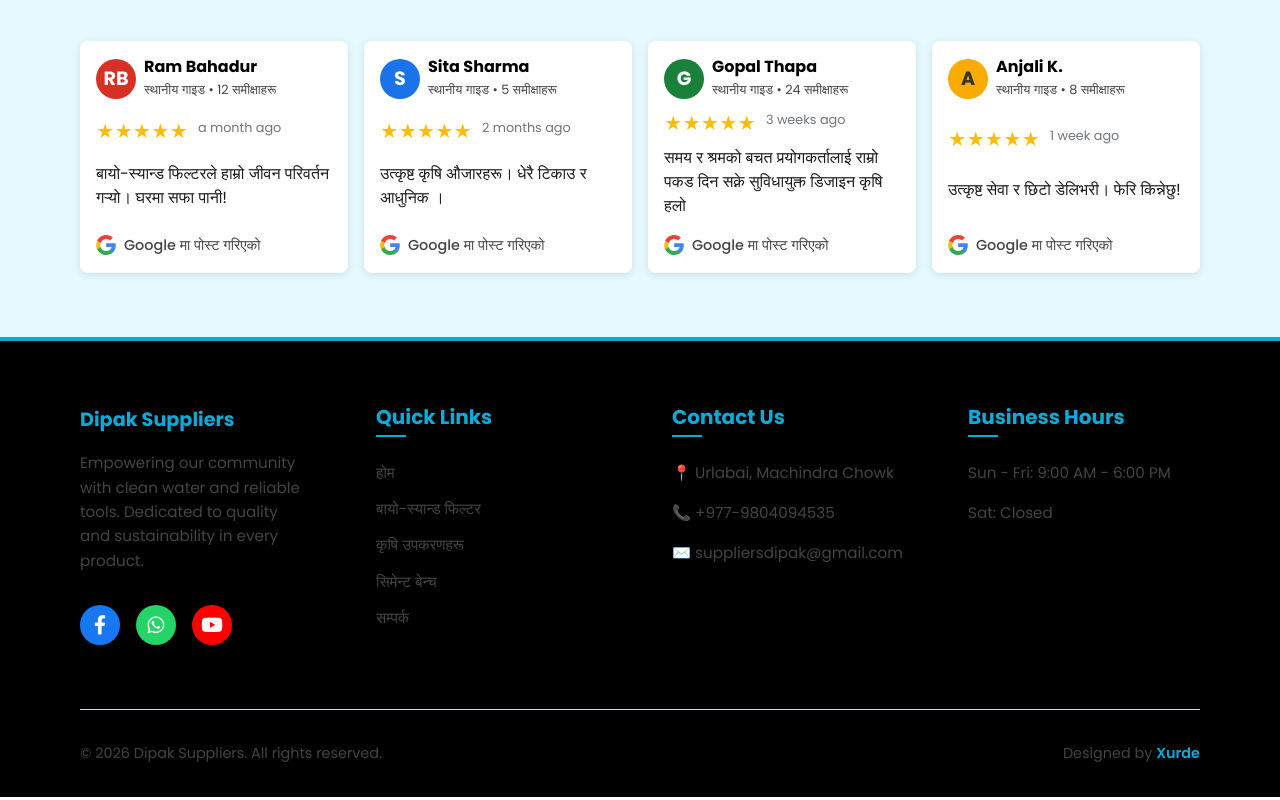
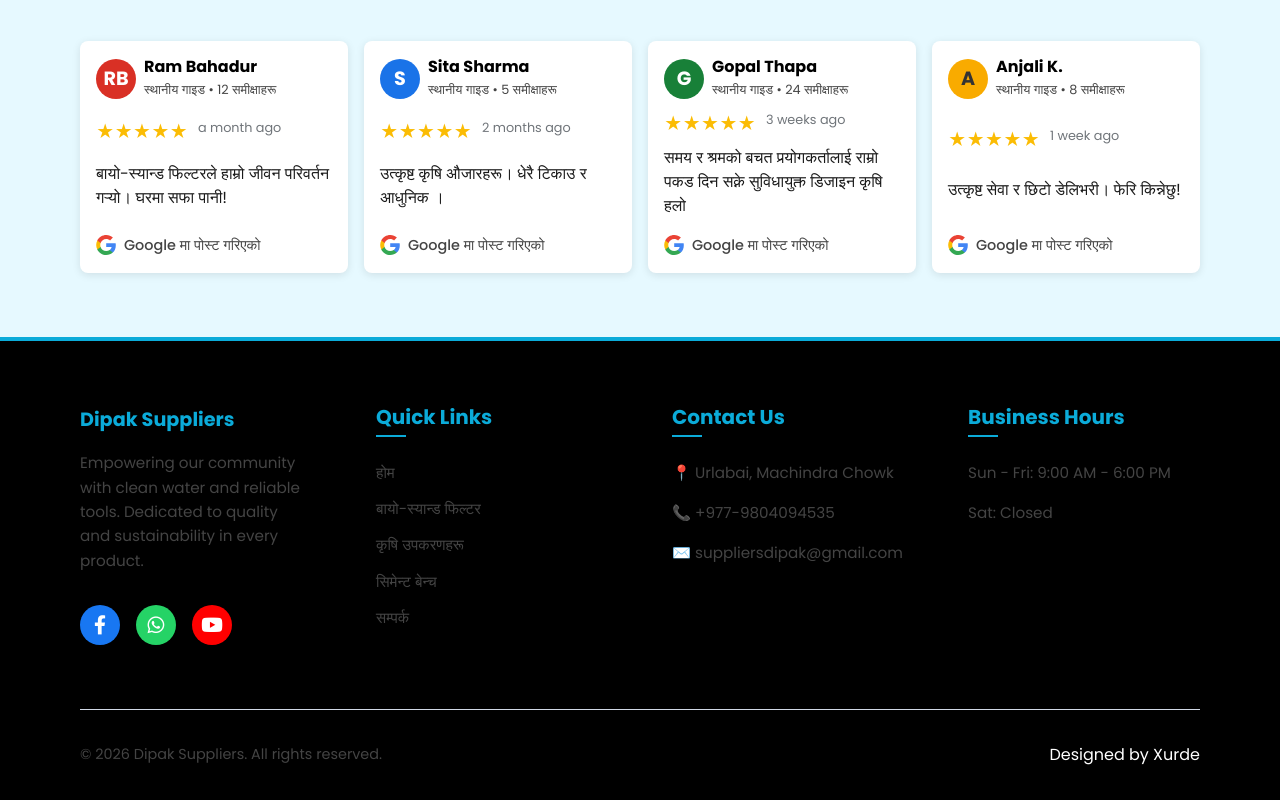
Before and after one commit to xurde-Odyssey/DipakSup, a website built with Vite: page index.html in a window 1280 px wide. Shown: the part 1799-2599 px from the top of the page. Built offline with nearby package versions, Linux system fonts and the light colour scheme.

```diff
--- a/style.css
+++ b/style.css
@@ -468,19 +468,6 @@
     color: var(--text-light);
 }
 
-.designer-credit {
-    font-size: 0.9rem;
-    color: var(--text-light);
-}
-
-.designer-credit a {
-    color: var(--primary-blue);
-    font-weight: 600;
-}
-
-.designer-credit a:hover {
-    text-decoration: underline;
-}
 
 @media (max-width: 768px) {
     .footer-bottom {
```
Also changed, not shown: agricultural-tools.html (+1 -1 lines).
